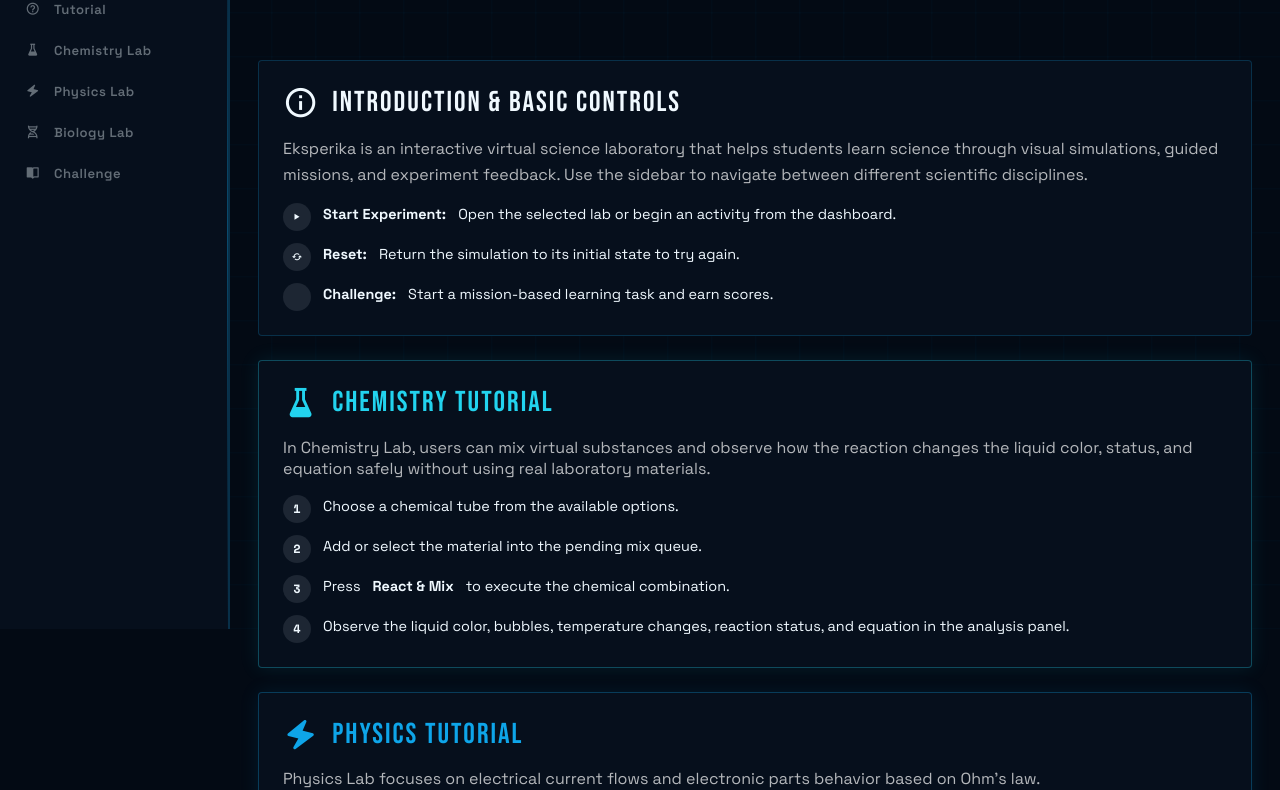
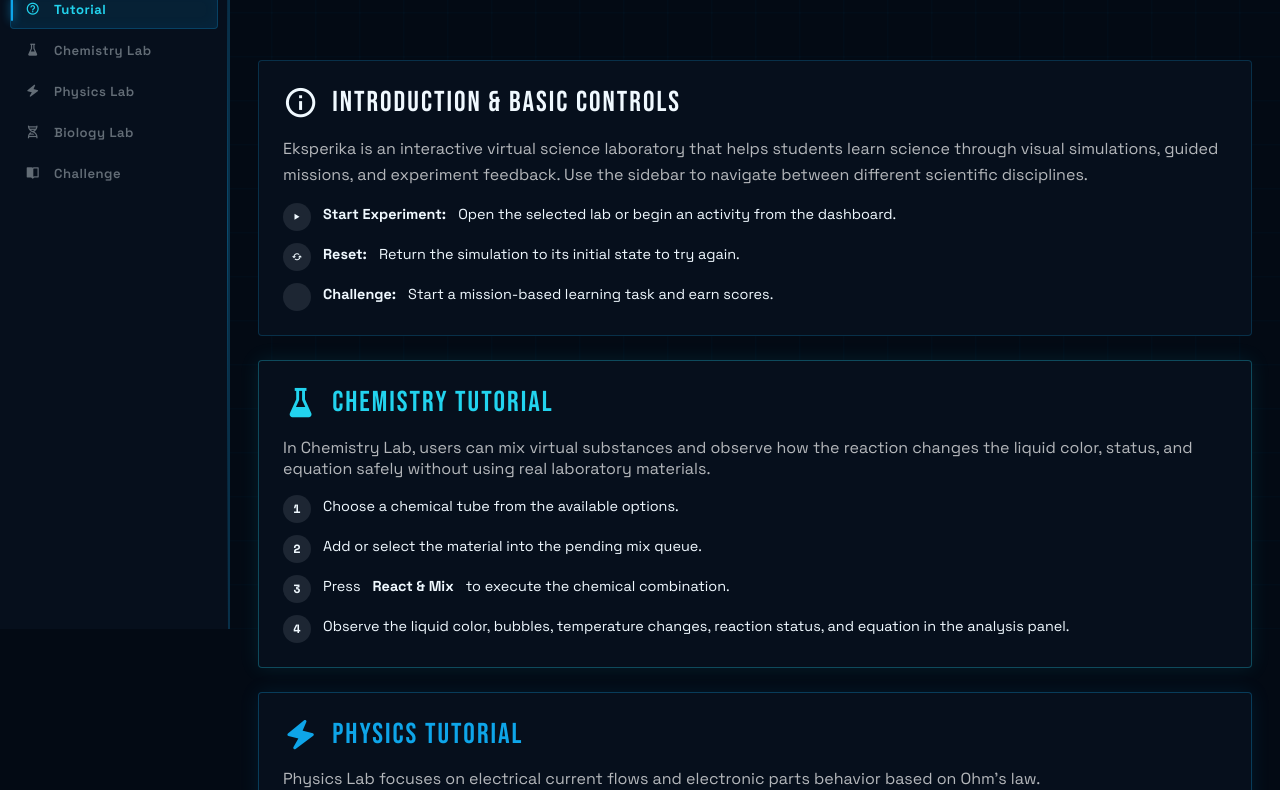
Before and after one commit to Pramxana/WEB-DESAIN-SITEFEST, a website: page tutorial.html in a window 1280 px wide. Shown: the part 171-961 px from the top of the page. Drawn offline with nearby package versions, Linux system fonts and the light colour scheme.

Commit message:
feat: update tutorial link in navigation to reflect active page

```diff
--- a/tutorial.html
+++ b/tutorial.html
@@ -31,7 +31,7 @@
           <a href="dashboard.html" class="nav-item"
             ><i class="bx bx-home nav-icon"></i><span>Home</span></a
           >
-          <a href="tutorial.html" class="nav-item">
+          <a class="nav-item active" aria-current="page">
             <i class="bx bx-help-circle nav-icon"></i>
             <span>Tutorial</span>
           </a>
```
